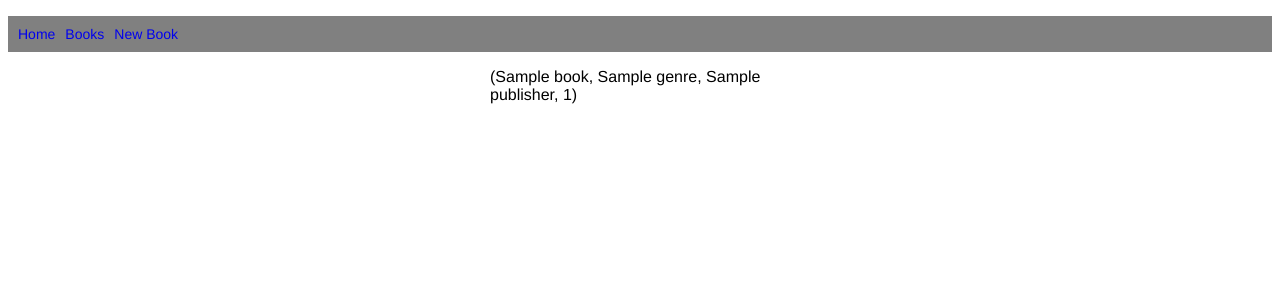
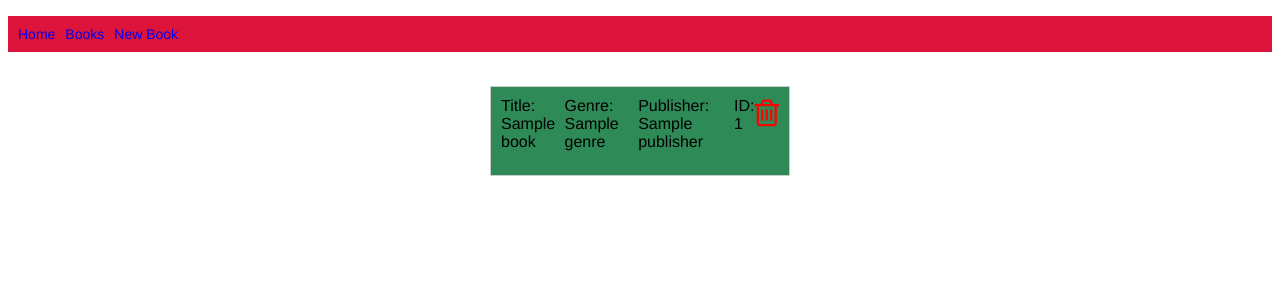
Before and after one commit to ange47rm/SQL-Python-Flask_week4-day3_book-manager-lab, a Flask app: page /books in a window 1280 px wide. Shown: the top 300 px of the page. Run offline with Flask 2, Linux system fonts and the light colour scheme; a database or web service that is not in the repository returns one stand-in record (values such as "Sample title"); some libraries are stand-ins or nearby versions.

Commit message:
Completed MVP

```diff
--- a/start_point/controllers/books_controller.py
+++ b/start_point/controllers/books_controller.py
@@ -36,3 +36,7 @@ def new_book():
 
 # DELETE
 # DELETE '/books/<id>'
+@books_blueprint.route ('/books/<id>/delete', methods=['POST'])
+def delete_book (id):
+    book_repository.delete (id)
+    return redirect ('/books')
--- a/start_point/db/book_manager.sql
+++ b/start_point/db/book_manager.sql
@@ -13,5 +13,4 @@ CREATE TABLE books(
     genre VARCHAR(255),
     publisher VARCHAR(255),
     author_id INT REFERENCES authors(id)
-
 );
--- a/start_point/repositories/author_repository.py
+++ b/start_point/repositories/author_repository.py
@@ -4,11 +4,10 @@ from models.author import Author
 from models.book import Book
 
 def save(author):
-    sql = "INSERT INTO authors (first_name, last_name) VALUES (%s, %s) RETUNING *"
+    sql = "INSERT INTO authors (first_name, last_name) VALUES (%s, %s) RETURNING *"
     values = [author.first_name, author.last_name]
     results = run_sql(sql,values)
-    id = results[0]['id']
-    author.id = id
+    author.id = results[0]['id']
     return author
 
 def select(id):
@@ -32,3 +31,7 @@ def select_all():
         author = Author (row['first_name'], row['last_name'], row['id'] )
         authors.append(author)
     return authors
+
+def delete_all():
+    sql = 'DELETE FROM authors'
+    run_sql (sql)
--- a/start_point/repositories/book_repository.py
+++ b/start_point/repositories/book_repository.py
@@ -20,7 +20,7 @@ def select_all():
 
     for row in results:
         author = author_repository.select(row['author_id'])
-        book = Book(row['title'], row['genre'], row['publisher'], author)
+        book = Book(row['title'], row['genre'], row['publisher'], author, row['id'])
         books.append(book)
     return books
 
@@ -28,3 +28,7 @@ def delete(id):
     sql = "DELETE FROM books WHERE id = %s"
     values = [id]
     run_sql(sql,values)
+
+def delete_all():
+    sql = 'DELETE FROM books'
+    run_sql (sql)
--- a/start_point/static/style.css
+++ b/start_point/static/style.css
@@ -10,6 +10,7 @@ body{
   display: flex;
   line-height: 18px;
   margin-bottom: 10px;
+  background-color: seagreen;
 }
 
 .name {
@@ -56,7 +57,7 @@ input, select, button {
 .menu{
   display: flex;
   padding: 10px;
-  background-color: grey;
+  background-color: crimson;
   color: white;
 }
 
--- a/start_point/templates/books/index.html
+++ b/start_point/templates/books/index.html
@@ -2,7 +2,31 @@
 {% block content %}
 
 {% for book in all_books %}
-{{ book.title, book.genre, book.publisher, book.author.id }}
+<br>
+<div class='book'>
+    <div>
+    Title: {{ book.title }}
+    </div>
+    <br>
+    <br>
+    <div>
+    Genre: {{ book.genre }}
+    </div>
+    <br>
+    <br>
+    <div>
+    Publisher: {{ book.publisher }}
+    </div>
+    <br>
+    <br>
+    <div>
+    ID: {{ book.id }}
+    </div>
+    <form class="delete-form" action="/books/{{book.id}}/delete" method="POST"> <!-- NEW -->
+    <button class="trash-button"><i class="fa fa-trash-o fa-3x" style="color:red" aria-hidden="true"></i></button> <!-- NEW -->
+    </form>
+</div>
+
 {% endfor %}
 
 {% endblock %}
```
Also changed, not shown: start_point/console.py (+19 -0 lines).
